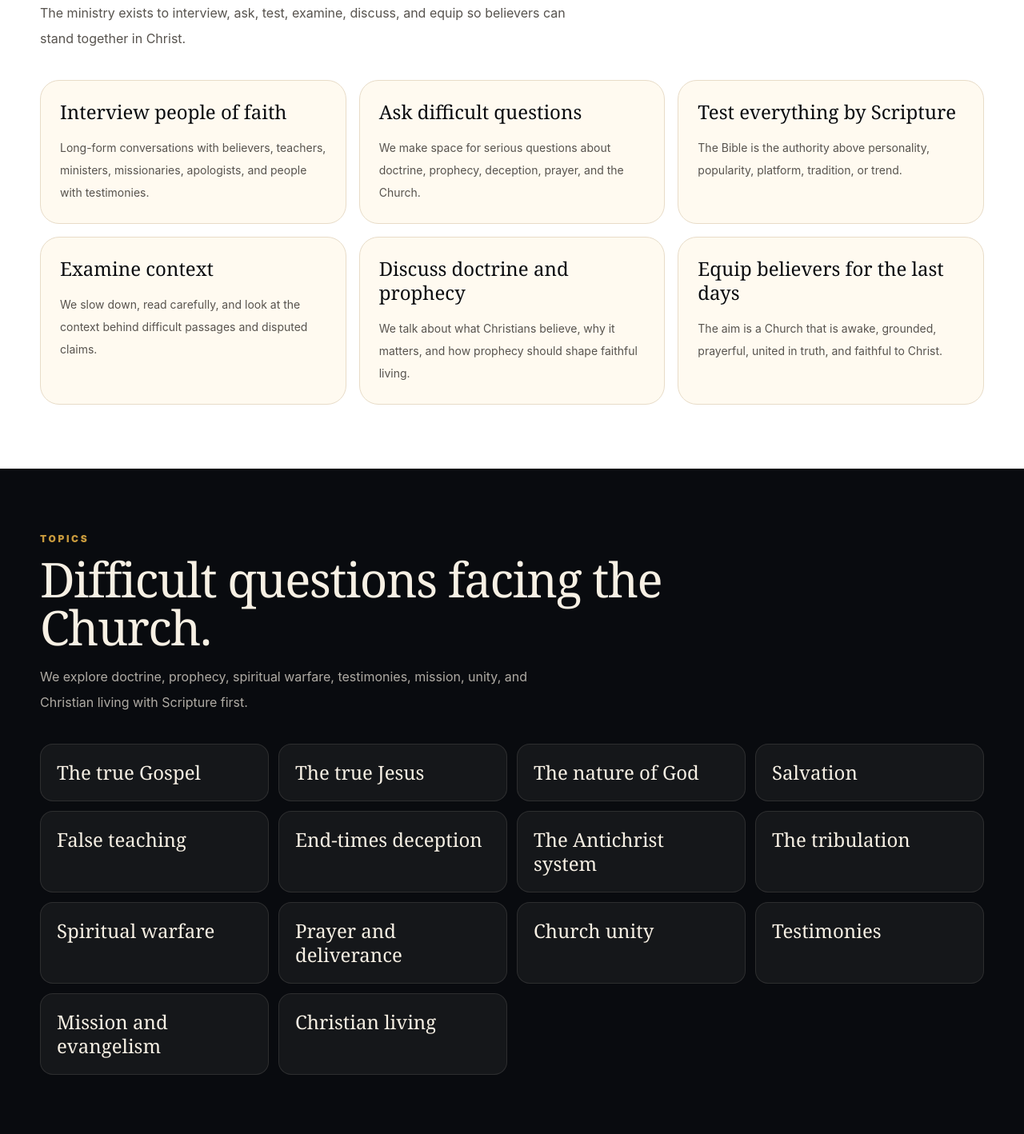
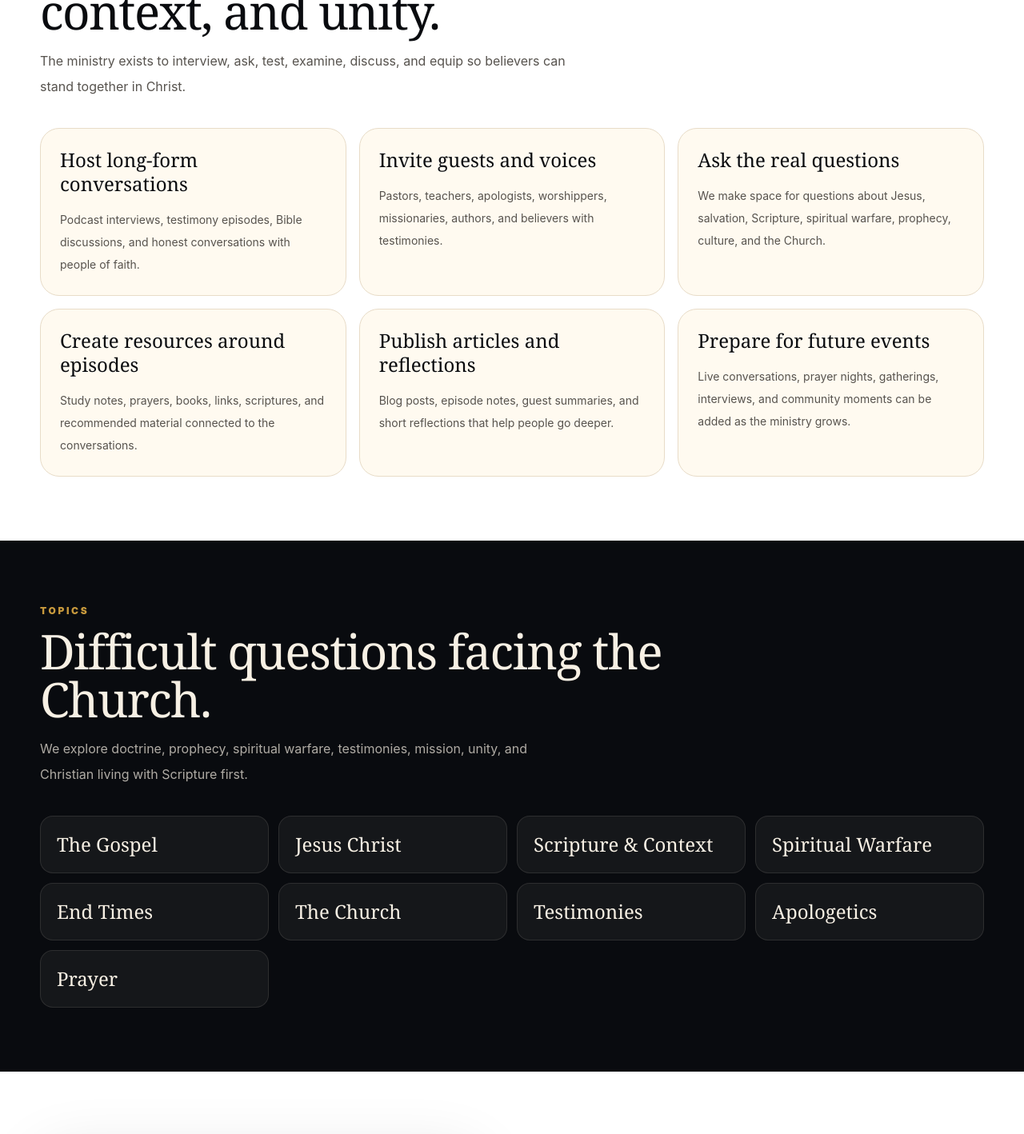
Before and after one commit to dakande85-bit/the-true-remnant-network, a Next.js app: page / in a window 1280 px wide. Shown: the part 2060-3478 px from the top of the page at 80% size. Built offline with nearby package versions, Linux system fonts and the light colour scheme; no server answers; grey boxes are pictures that could not be loaded.

Commit message:
Refocus site around podcast platform

```diff
--- a/src/content/home.ts
+++ b/src/content/home.ts
@@ -2,81 +2,74 @@ import type { ImageKey } from "./images";
 
 export const homeContent = {
   hero: {
-    eyebrow: "The True Remnant Network",
-    title: "One Body. One Mind. One Truth in Christ.",
+    eyebrow: "Christian podcast and media platform",
+    title: "A Christian podcast for conversations that matter.",
     description:
-      "A Christian interview and end-times ministry bringing believers together to discuss faith, doctrine, prophecy, spiritual warfare, and the difficult questions facing the Church.",
+      "The True Remnant hosts honest conversations with people of faith about Jesus, the Gospel, Scripture, spiritual warfare, the Church, and the times we are living in.",
     actions: [
-      { label: "Watch Conversations", href: "/watch", variant: "primary" },
-      { label: "Explore Topics", href: "/topics", variant: "secondary" },
-      { label: "Join Newsletter", href: "/newsletter", variant: "ghost" }
+      { label: "Watch Latest Episode", href: "/watch", variant: "primary" },
+      { label: "Explore Episodes", href: "/watch", variant: "secondary" },
+      { label: "Subscribe", href: "/newsletter", variant: "ghost" }
     ]
   },
   mission: {
-    title: "Make my joy complete.",
+    title: "Podcast first. Everything else supports the conversation.",
     copy:
-      "Philippians 2:2 calls believers to be like-minded, having the same love, being of one accord and of one mind. Our mission is to create conversations that help the Body of Christ return to truth, unity, discernment, and faithfulness to Jesus."
+      "The website should make one thing clear: this is a Christian podcast and media platform. Episodes are the centre. Guests, resources, articles, events, and newsletter updates all exist to support the conversations."
   },
   who: {
-    title: "Christian conversations for unity around truth.",
+    title: "Honest conversations about faith, truth, and the last days.",
     copy:
-      "The True Remnant Network interviews people of faith and brings believers together to discuss the difficult questions facing the Body of Christ.",
+      "The True Remnant is a Christian podcast and media platform for long-form conversations with people of faith.",
     support:
-      "We seek biblical truth, understand context, strengthen unity, and help believers become of one mind in Christ without shallow agreement, fear-mongering, or sensationalism."
+      "We discuss Jesus Christ, the true Gospel, Scripture, spiritual warfare, the Church, testimony, discernment, and the times we are living in with humility, context, and Scripture at the centre."
   },
   beliefs: [
-    ["Jesus Christ is the Son of God", "Jesus is Lord, the only way to the Father, and the centre of every faithful conversation."],
-    ["The true Gospel must remain central", "Salvation is by grace through faith in Jesus Christ, not performance, culture, or compromise."],
-    ["Scripture is the final authority", "Every doctrine, prophecy, testimony, and spiritual claim must be tested by the Word of God."],
-    ["Context matters", "Difficult passages and doctrines should be handled carefully, humbly, and in their biblical context."],
-    ["Unity must be built around truth", "The Body of Christ needs one mind in Christ, not shallow agreement that avoids hard questions."],
-    ["We are living in the last days", "Scripture warns of deception, tribulation, the rise of the Antichrist, and the return of Jesus Christ."],
-    ["End-times teaching must be sober", "We speak seriously and biblically about prophecy without fear, speculation, or sensationalism."],
-    ["Prayer is spiritual warfare", "Believers need prayer, repentance, discernment, endurance, and dependence on the Holy Spirit."]
+    ["Jesus Christ is Lord", "Jesus is the Son of God, the only way to the Father, and the centre of the true Gospel."],
+    ["Scripture is the authority", "Every conversation, testimony, doctrine, and spiritual claim must be weighed against the Word of God."],
+    ["Context matters", "We slow down, ask better questions, and avoid building doctrine from isolated verses or viral claims."],
+    ["The Church needs clarity", "The Body of Christ is surrounded by voices. We want conversations that help believers return to truth, humility, prayer, and faithfulness."],
+    ["The times are serious", "We believe believers must be awake, discerning, prayerful, and ready for the return of Jesus Christ."],
+    ["Prayer is part of the work", "Truth must be joined with repentance, prayer, spiritual warfare, endurance, and dependence on the Holy Spirit."]
   ],
   whatWeDo: [
-    ["Interview people of faith", "Long-form conversations with believers, teachers, ministers, missionaries, apologists, and people with testimonies."],
-    ["Ask difficult questions", "We make space for serious questions about doctrine, prophecy, deception, prayer, and the Church."],
-    ["Test everything by Scripture", "The Bible is the authority above personality, popularity, platform, tradition, or trend."],
-    ["Examine context", "We slow down, read carefully, and look at the context behind difficult passages and disputed claims."],
-    ["Discuss doctrine and prophecy", "We talk about what Christians believe, why it matters, and how prophecy should shape faithful living."],
-    ["Equip believers for the last days", "The aim is a Church that is awake, grounded, prayerful, united in truth, and faithful to Christ."]
+    ["Host long-form conversations", "Podcast interviews, testimony episodes, Bible discussions, and honest conversations with people of faith."],
+    ["Invite guests and voices", "Pastors, teachers, apologists, worshippers, missionaries, authors, and believers with testimonies."],
+    ["Ask the real questions", "We make space for questions about Jesus, salvation, Scripture, spiritual warfare, prophecy, culture, and the Church."],
+    ["Create resources around episodes", "Study notes, prayers, books, links, scriptures, and recommended material connected to the conversations."],
+    ["Publish articles and reflections", "Blog posts, episode notes, guest summaries, and short reflections that help people go deeper."],
+    ["Prepare for future events", "Live conversations, prayer nights, gatherings, interviews, and community moments can be added as the ministry grows."]
   ],
   topics: [
-    "The true Gospel",
-    "The true Jesus",
-    "The nature of God",
-    "Salvation",
-    "False teaching",
-    "End-times deception",
-    "The Antichrist system",
-    "The tribulation",
-    "Spiritual warfare",
-    "Prayer and deliverance",
-    "Church unity",
+    "The Gospel",
+    "Jesus Christ",
+    "Scripture & Context",
+    "Spiritual Warfare",
+    "End Times",
+    "The Church",
     "Testimonies",
-    "Mission and evangelism",
-    "Christian living"
+    "Apologetics",
+    "Prayer"
   ],
   endTimes: {
-    title: "Standing firm in the last days.",
+    title: "Faithful conversations in serious times.",
     copy:
-      "We believe we are living in the last days of human history. Scripture warns of deception, lawlessness, falling away, tribulation, the rise of the Antichrist, and the return of Jesus Christ. Our aim is not fear, speculation, or sensationalism. Our aim is to help believers stay awake, grounded in Scripture, filled with the Spirit, and faithful to Christ until He comes."
+      "We believe the times we are living in require discernment, courage, prayer, and biblical clarity. End-times themes are part of the conversation, but the focus is not fear or speculation. The focus is Jesus Christ, truth, readiness, and faithfulness."
   },
   watch: {
-    title: "Conversations for the Body of Christ.",
+    title: "Episodes are the centre of the platform.",
     copy:
-      "Through interviews, long-form discussions, testimonies, and teaching videos, we explore the questions that matter: Who is Jesus? What is the true Gospel? How should believers understand prophecy, deception, prayer, doctrine, and unity?"
+      "The main experience is watching and listening: full conversations, guest interviews, testimonies, teaching discussions, short clips, and episode notes."
   },
   resources: {
-    title: "Resources that support the conversation.",
+    title: "Go deeper after each conversation.",
     copy:
-      "Teachings, books, prayers, testimonies, and recommended voices that help believers study deeper after each conversation.",
+      "Study notes, scriptures, prayers, books, articles, and recommended resources connected to podcast episodes.",
     categories: [
-      { title: "Teachings", label: "Study", image: "studyDesk" as ImageKey, href: "/resources", copy: "Biblical teaching and studies that help believers examine doctrine and context." },
-      { title: "Prayers", label: "Prayer", image: "prayerCircle" as ImageKey, href: "/prayers", copy: "Christ-centred prayers for repentance, deliverance, protection, and endurance." },
-      { title: "Conversations", label: "Watch", image: "podcastStudio" as ImageKey, href: "/watch", copy: "Interviews, testimonies, and long-form discussions for the Body of Christ." },
-      { title: "Books & Voices", label: "Resources", image: "bibleTable" as ImageKey, href: "/resources", copy: "Recommended voices, books, and study helps for deeper research after each episode." }
+      { title: "Episode Notes", label: "Study", image: "studyDesk" as ImageKey, href: "/blog", copy: "Written summaries, scriptures, questions, and follow-up notes from each conversation." },
+      { title: "Prayers", label: "Prayer", image: "prayerCircle" as ImageKey, href: "/prayers", copy: "Christ-centred prayers for repentance, protection, endurance, and spiritual warfare." },
+      { title: "Books & Voices", label: "Resources", image: "bibleTable" as ImageKey, href: "/resources", copy: "Recommended books, teachers, and study helps for deeper research after each episode." },
+      { title: "Events", label: "Coming Soon", image: "worshipGathering" as ImageKey, href: "/events", copy: "Future live conversations, prayer nights, interviews, and gatherings." }
     ]
   },
   scripture: {
```
